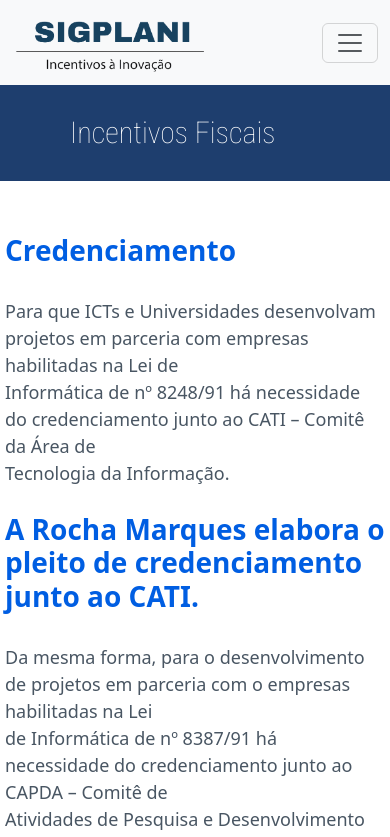
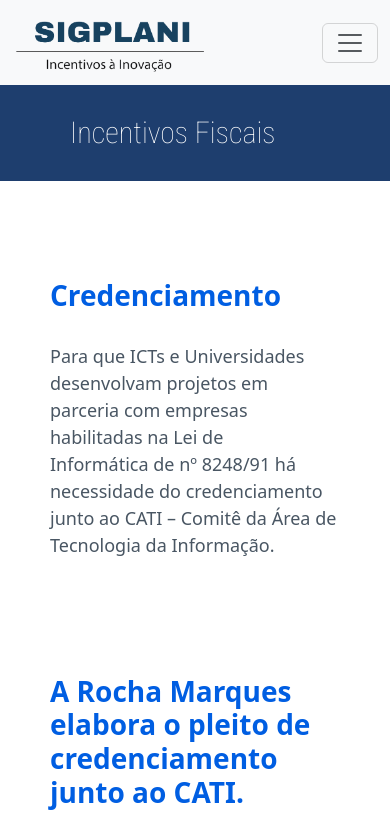
Before and after one commit to Marcos-Gabriell/Projeto-web-react, a React (Create React App) app: page /consultoria-para-icts-e-universidades in a window 390 px wide. Shown: the top 837 px of the page. Built offline with nearby package versions, Linux system fonts and the light colour scheme.

Commit message:
ajustando responsivo da págian lei da informatica

```diff
--- a/src/MySection.js
+++ b/src/MySection.js
@@ -24,8 +24,8 @@
               <div className="image-caption">
               <Link to="/Lei-da-informatica">
                <h4 className="text-center" style={{ color: '#3399CC' }}>Lei de Informática</h4>
+                </Link>
                 <p className="text-center text-wrap">Empresas fabricantes de equipamentos de informática, comunicação e automação podem pleitear créditos financeiros através de investimentos em pesquisa...</p>
-              </Link>
               </div>
             </div>
           </div>
--- a/src/consultoriaparauniversidade.css
+++ b/src/consultoriaparauniversidade.css
@@ -37,7 +37,7 @@
         display: flex;
         flex-direction: column;
         justify-content: center;
-        padding: 5px;
+        padding: 50px;
     }
 
     .text-container7 h2 {
--- a/src/leidainformatica.css
+++ b/src/leidainformatica.css
@@ -38,7 +38,7 @@
   /* Estilos responsivos */
   @media (max-width: 768px) {
     .info-imagee .overlayy {
-      transform: translate(-50%, -100%);
+      transform: translate(-45%, -150%);
     }
 
     .info-imagee .overlayy .image-textt {
```
